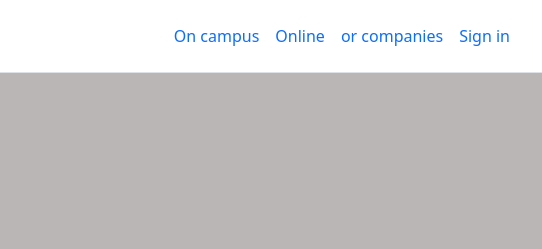
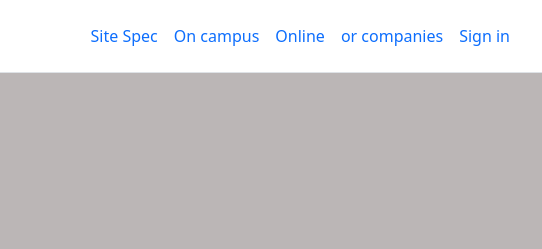
Before and after one commit to damu316/capstone-project, a plain HTML site: page index.html in a window 1280 px wide. Shown: the top 249 px of the page, 738-1280 px from the left. Drawn offline with nearby package versions, Linux system fonts and the light colour scheme.

Commit message:
added spec sheet

```diff
--- a/index.html
+++ b/index.html
@@ -20,6 +20,9 @@
 
     <div class="collapse navbar-collapse justify-content-end" >
       <ul class="navbar-nav mr-auto nav ">
+        <li class=" nav-item ">
+          <a class="nav-link" href="./colmar-academy-spec.png">Site Spec</a>
+        </li>
         <li class=" nav-item ">
           <a class="nav-link" href="#">On campus</a>
         </li>
```
